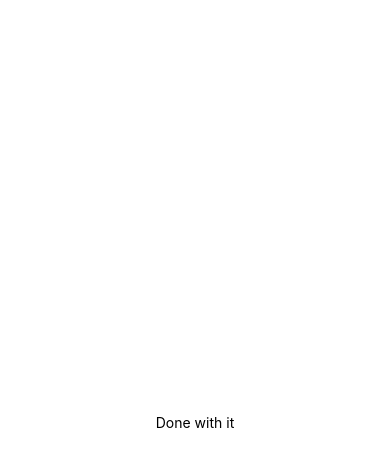
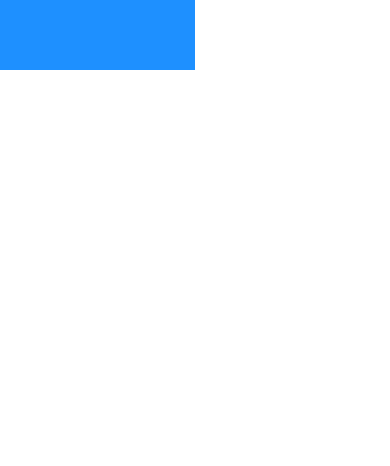
Before and after one commit to JasonNelemans/DoneWithIt, a React Native app: screen / in a window 390 px wide. Shown: the top 466 px of the page. Built offline with nearby package versions, Linux system fonts and the light colour scheme.

Commit message:
added paddingTop for status bar

```diff
--- a/App.js
+++ b/App.js
@@ -1,16 +1,26 @@
 import React from 'react';
-import { StatusBar } from 'expo-status-bar';
-import { StyleSheet, Text, View } from 'react-native';
+import {
+  Dimensions,
+  StyleSheet,
+  Text,
+  View,
+  SafeAreaView,
+  Platform,
+  StatusBar,
+} from 'react-native';
 
 export default function App() {
-  let x = 1;
-  console.log('App executed.');
+  console.log(Dimensions.get('screen'));
 
   return (
-    <View style={styles.container}>
-      <Text>Done with it</Text>
-      <StatusBar style='auto' />
-    </View>
+    <SafeAreaView style={styles.container}>
+      <View
+        style={{
+          backgroundColor: 'dodgerblue',
+          width: '50%',
+          height: 70,
+        }}></View>
+    </SafeAreaView>
   );
 }
 
@@ -18,7 +28,6 @@ const styles = StyleSheet.create({
   container: {
     flex: 1,
     backgroundColor: '#fff',
-    alignItems: 'center',
-    justifyContent: 'center',
+    paddingTop: Platform.OS === 'android' ? StatusBar.currentHeight : 0,
   },
 });
--- a/notes.js
+++ b/notes.js
@@ -2,5 +2,10 @@
 When adding SDK to bash-profile and the platform tools, be sure to open a new terminal before y
 the adb command.
 
+Make sure to check docs for deeper understanding.
 
+Press R twice to reload Android simulator.
+
+When importing local files use: require()
+if network image, use source={{uri: "url string"}}
 */
```
